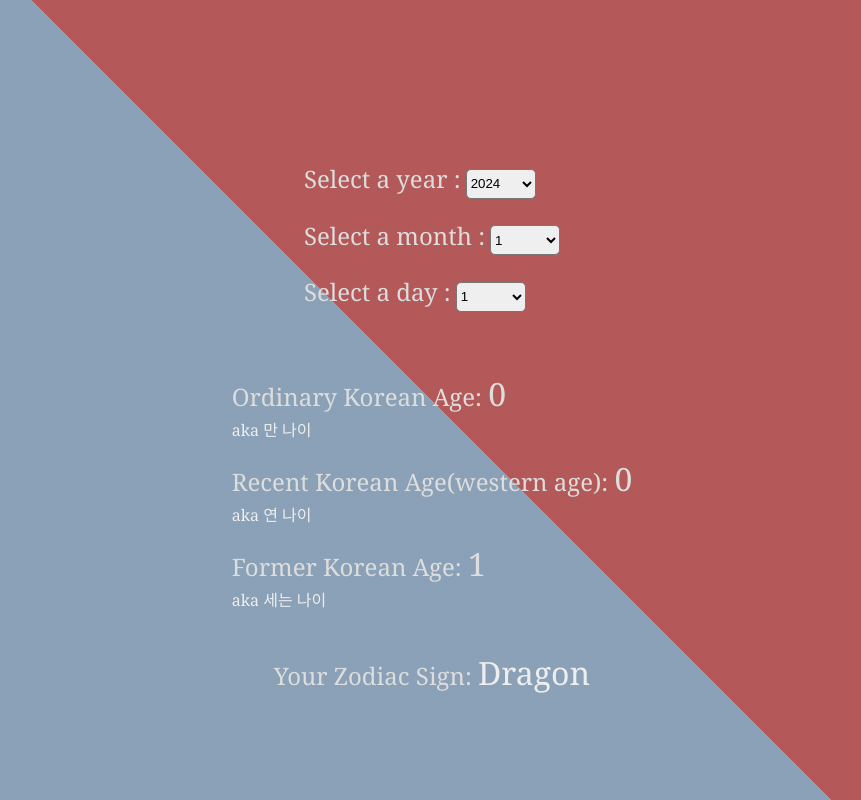
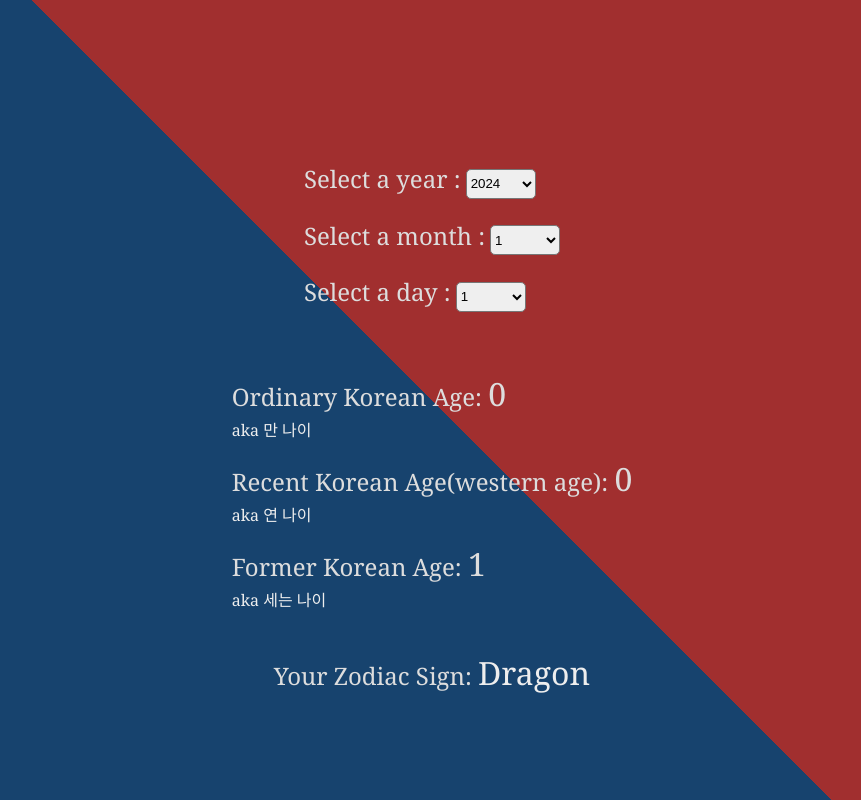
Before and after one commit to SoJuSo/k-age-calculator, a React (Vite) app: page / in a window 1280 px wide. Shown: the whole page, without its empty margins (208-1069 px from the left). Built offline with nearby package versions, Linux system fonts and the light colour scheme.

Commit message:
💄design : rollback background colors

```diff
--- a/src/styles/style.css
+++ b/src/styles/style.css
@@ -3,7 +3,7 @@ html {
   font-family: Georgia, "Times New Roman", Times, serif;
   margin: 0;
   padding: 0;
-  background: linear-gradient(45deg, rgba(23, 67, 110, 0.5019607843) 50%, rgba(161, 47, 47, 0.8) 50%);
+  background: linear-gradient(45deg, #17436e 50%, rgb(161, 47, 47) 50%);
   background-size: 100% 100%;
   background-repeat: no-repeat;
   height: 100%;
--- a/src/styles/style.scss
+++ b/src/styles/style.scss
@@ -3,7 +3,7 @@ html {
   font-family: Georgia, "Times New Roman", Times, serif;
   margin: 0;
   padding: 0;
-  background: linear-gradient(45deg, #17436e80 50%, rgba(161, 47, 47, 0.8) 50%);
+  background: linear-gradient(45deg, #17436e 50%, rgba(161, 47, 47) 50%);
   background-size: 100% 100%;
   background-repeat: no-repeat;
   height: 100%;
```
